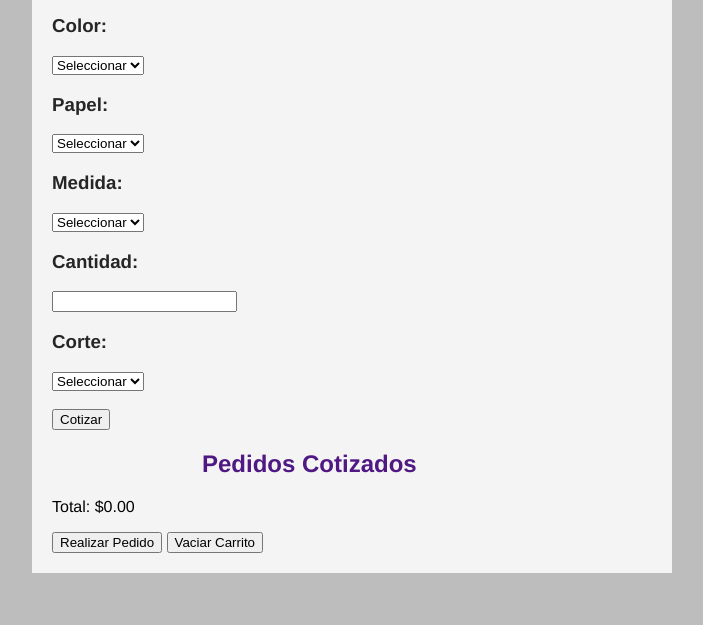
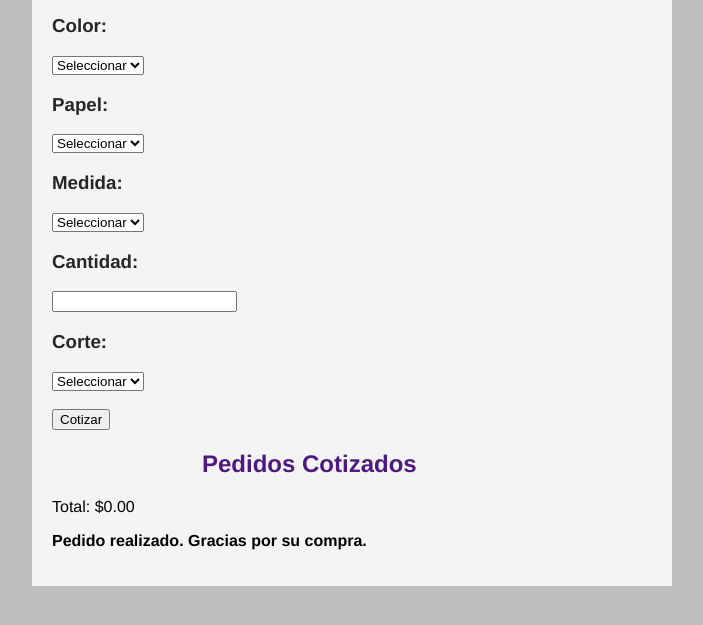
Before and after one commit to aguchx/aguchx-PreEntrega3-Agustina-Ramirez-JS, a plain HTML site: page index.html in a window 1280 px wide. Both pictures are taken after a click on the button "Realizar Pedido". Shown: the part 318-943 px from the top of the page, without its empty margins (288-991 px from the left). Drawn offline with Linux system fonts and the light colour scheme.

Commit message:
modificaciones

```diff
--- a/index.html
+++ b/index.html
@@ -58,8 +58,10 @@
                         <h2>Pedidos Cotizados</h2>
                         <div id="carrito-list"></div>
                         <p>Total: $<span id="total-amount">0.00</span></p>
+                        <div id="pedido">
                         <button onclick="realizarPedido()">Realizar Pedido</button>
                         <button onclick="vaciarCarrito()">Vaciar Carrito</button>
+                        </div>
                     </div>
                 </div>
             </div>
--- a/script.js
+++ b/script.js
@@ -105,7 +105,7 @@ function eliminarCotizacion(index) {
 }
 
 function realizarPedido() {
-    alert("Pedido realizado. Gracias por su compra.");
+    document.getElementById("pedido").innerHTML = `<p><strong> Pedido realizado. Gracias por su compra.</p>`;
     carrito = [];
     localStorage.setItem('carrito', JSON.stringify(carrito));
     actualizarCarrito();
```
